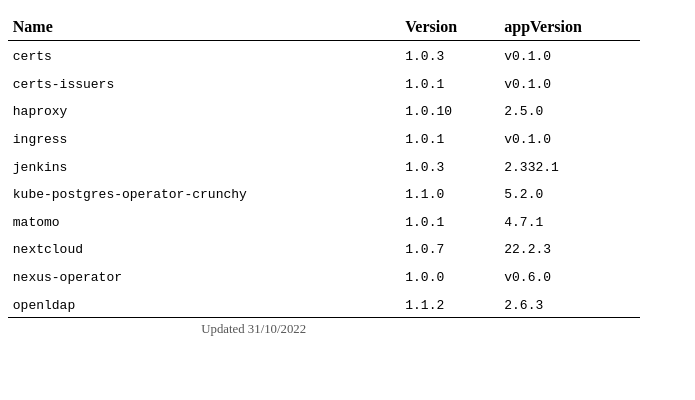
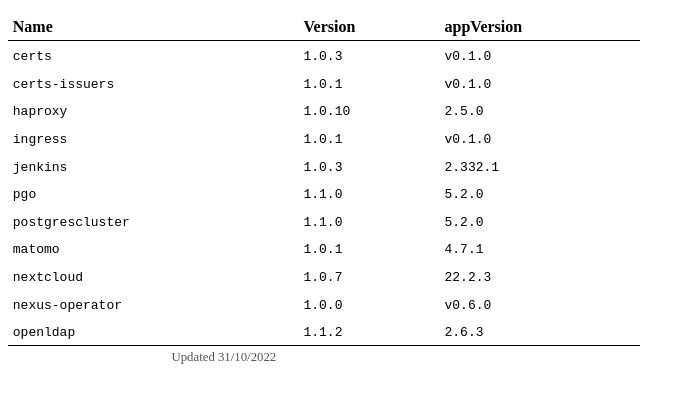
Before and after one commit to robobee-repos/helm-charts, a plain HTML site: page charts/index.html in a window 1280 px wide. Shown: the part 128-528 px from the top of the page, without its empty margins (0-695 px from the left). Drawn offline with Linux system fonts and the light colour scheme.

Commit message:
See #4654 Update version

```diff
--- a/charts/index.html
+++ b/charts/index.html
@@ -103,7 +103,13 @@
 </tr>
 
 <tr>
-<td><code>kube-postgres-operator-crunchy</code></td>
+<td><code>pgo</code></td>
+<td><code>1.1.0</code></td>
+<td><code>5.2.0</code></td>
+</tr>
+
+<tr>
+<td><code>postgrescluster</code></td>
 <td><code>1.1.0</code></td>
 <td><code>5.2.0</code></td>
 </tr>
```
